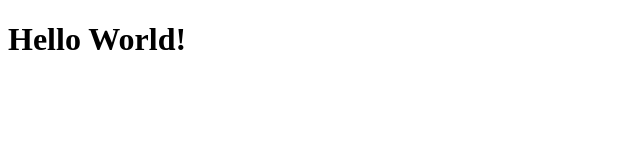
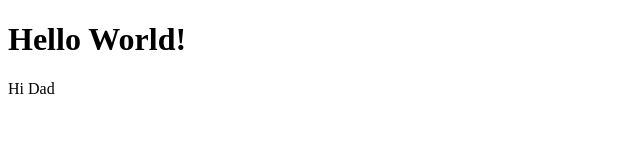
Before and after one commit to holmesj13-sudo/justJez, a plain HTML site: page index.htm in a window 1280 px wide. Shown: the full height of the page, 0-640 px from the left. Drawn offline with Linux system fonts and the light colour scheme.

Commit message:
adding a p tag

```diff
--- a/index.htm
+++ b/index.htm
@@ -8,6 +8,7 @@
                 document.body.appendChild(dob);
 
             </script>
+            <p>Hi Dad</p>
         </body>
     </head>
 
```
